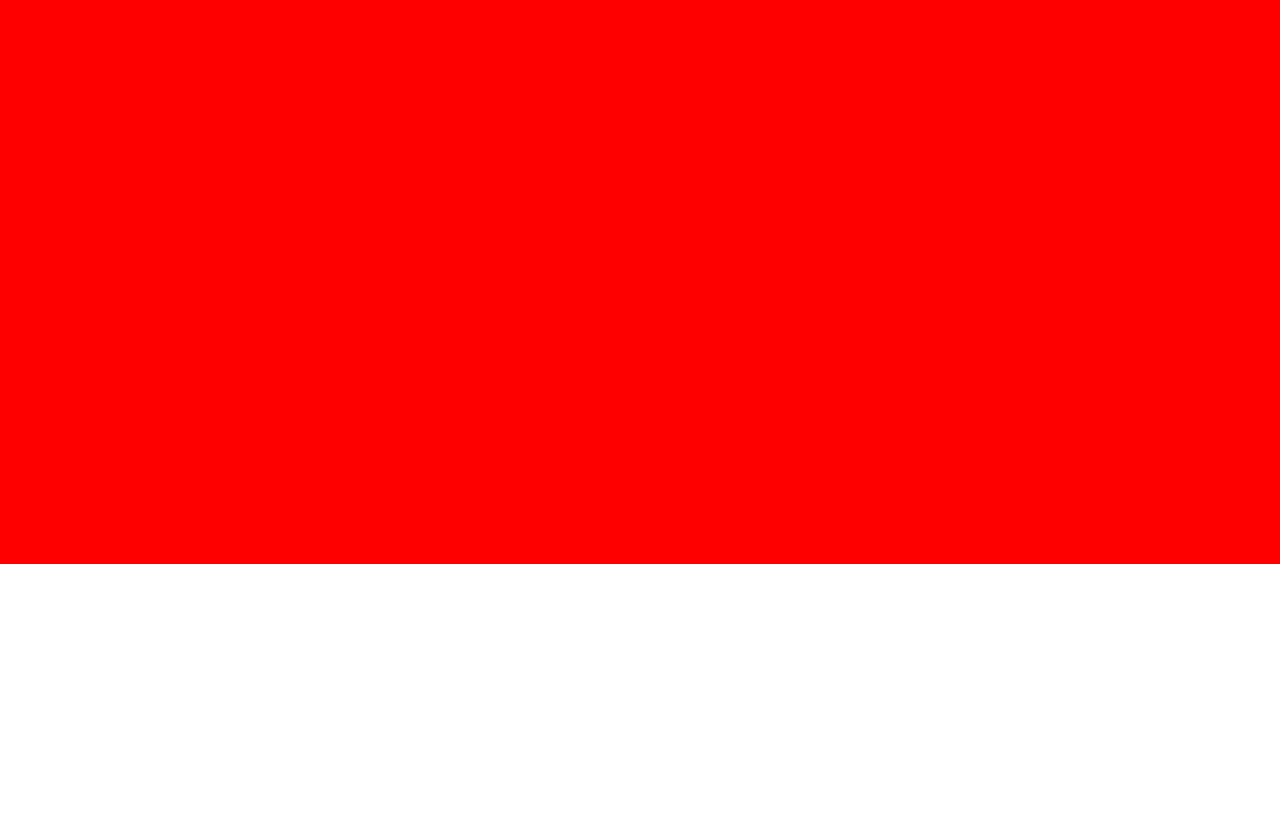
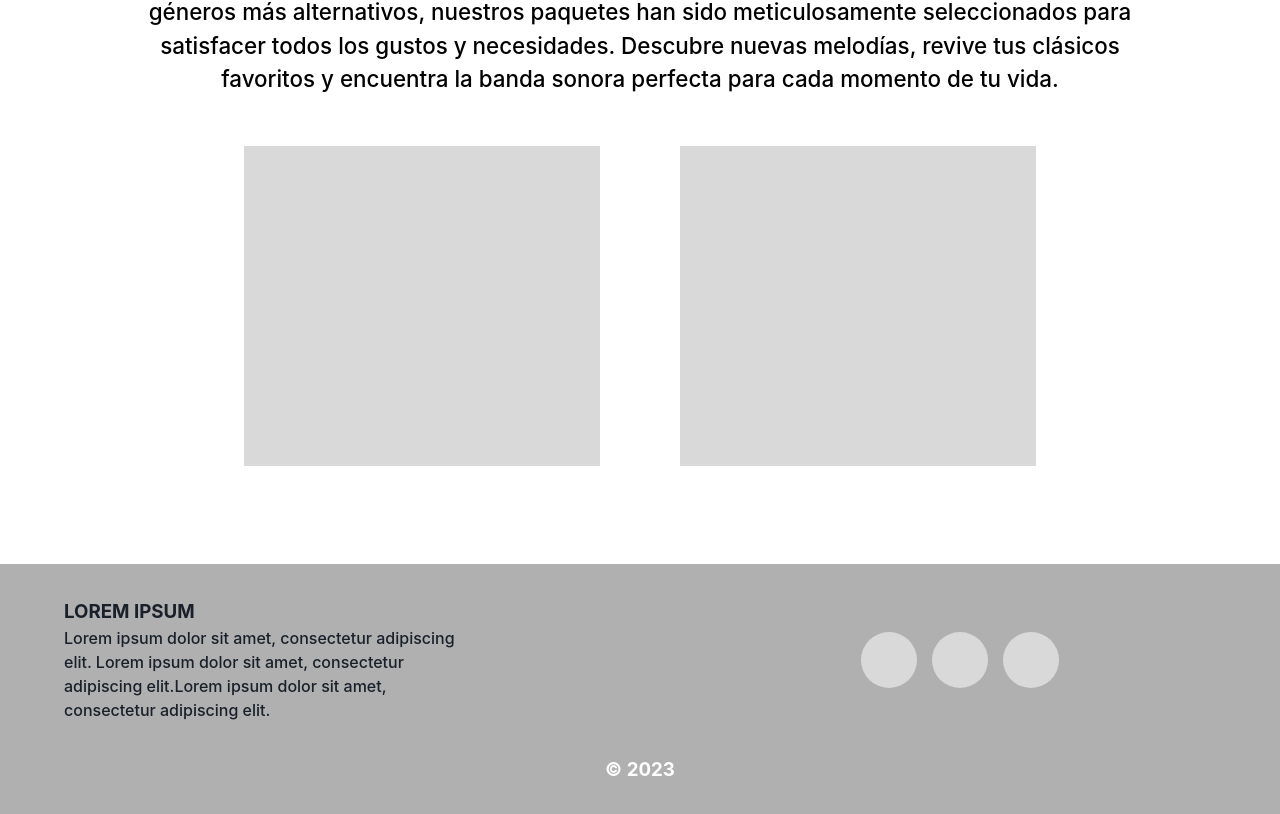
Before and after one commit to StivenB23/frontend_multimedia, a React (Vite) app: page /dashboardTest in a window 1280 px wide. Shown: the part 1836-2650 px from the top of the page. Before the commit the page ends 2400 px from the top, so only its background shows below. Built offline with nearby package versions, Linux system fonts and the light colour scheme.

Commit message:
Maquetación Dashboard v2

```diff
--- a/src/pages/DashboardTest/DashboardTest.css
+++ b/src/pages/DashboardTest/DashboardTest.css
@@ -193,10 +193,111 @@ header>button {
 /* TERCER INTERFAZ */
 
 .pageThree{
-
     height: 100vh;
     width: 100%;
-    background-color: red;
-    display: flex-;
+    display: flex;
+    flex-direction: column;
+    justify-content: center;
+    align-items: center;
+    text-align: center;
+}
+
+.pageThree h1{
+    font-size: 4rem;
+    margin: 15px;
+}
+
+.pageThree h4{
+    font-weight: 500;
+    width: 100%;
+    font-size: 140%;
+    margin-bottom: 30px;
+}
+
+.imagesPageThree{
+    height: 50%;
+    width: 65%;
+    display: flex;
+    gap: 40px;
+    justify-content: space-between;
 
 }
+
+.imgPageThreeOne{
+
+    height: 20rem;
+    width: 28rem;
+    margin: 20px;
+    background-color: #D9D9D9;
+}
+
+.imgPageThreeTwo{
+
+    height: 20rem;
+    width: 28rem;
+
+    margin: 20px;
+    background-color: #D9D9D9;
+
+}
+
+/* Footer */
+
+footer{
+    height: 16rem;
+    width: 100%;
+    background-color: #B0B0B0;
+}
+
+.contentFooter{
+    display: grid;
+    grid-template-columns: 50% 50%;
+    width: 100%;
+    height: 12rem;
+    background-color: #B0B0B0;
+
+}
+
+.textoFooter{
+    display: flex;
+    flex-direction: column;
+    justify-content: center;
+    height: 12rem;
+    color: #192029;
+    padding: 10%;
+}
+
+.textoFooter h4{
+
+    font-weight: 500;
+
+}
+
+
+/* ICONOS */
+
+.Icons{
+
+    height: 12rem;
+    display: flex;
+    gap: 15px;
+    justify-content: center;
+    align-items: center;
+}
+
+.inonografia{
+
+    height: 3.5rem;
+    width: 3.5rem;
+    border-radius: 50%;
+    background-color: #D9D9D9;
+
+}
+
+.Year{
+    color: white;
+    display: flex;
+    width: 100%;
+    justify-content: center;
+
+}
--- a/src/pages/DashboardTest/DashboardTest.jsx
+++ b/src/pages/DashboardTest/DashboardTest.jsx
@@ -11,7 +11,6 @@ const DashboardTest = ({}) => {
 
         <div className="content">
           <div className="contentOne">
-
             <div className="contentText">
               <h1>Lorem Ipsum</h1>
               <h5>
@@ -32,39 +31,87 @@ const DashboardTest = ({}) => {
       </div>
 
       <div className="pageTwo">
-
-		<h1 >Lorem Ipsum</h1>
+        <h1>Lorem Ipsum</h1>
 
         <div className="card">
           <div className="imgPageTwo"></div>
           <h3>Lorem Ipsum</h3>
-      <h4>Lorem ipsum dolor sit <br /> amet, consectetur <br /> adipiscing elit.</h4>
+          <h4>
+            Lorem ipsum dolor sit <br /> amet, consectetur <br /> adipiscing
+            elit.
+          </h4>
         </div>
+
         <div className="card">
           <div className="imgPageTwo"></div>
           <h3>Lorem Ipsum</h3>
-      <h4>Lorem ipsum dolor sit <br /> amet, consectetur <br /> adipiscing elit.</h4>
+          <h4>
+            Lorem ipsum dolor sit <br /> amet, consectetur <br /> adipiscing
+            elit.
+          </h4>
         </div>
+
         <div className="card">
           <div className="imgPageTwo"></div>
           <h3>Lorem Ipsum</h3>
-      <h4>Lorem ipsum dolor sit <br /> amet, consectetur <br /> adipiscing elit.</h4>
+          <h4>
+            Lorem ipsum dolor sit <br /> amet, consectetur <br /> adipiscing
+            elit.
+          </h4>
         </div>
-
 
         <div className="cardTwo">
           <h3>Lorem Ipsum</h3>
           <button>Lorem ipsum</button>
         </div>
+      </div>
 
+      <div className="pageThree">
+        <h1>Lorem Impum</h1>
+        <h4>
+          Explora los emocionantes paquetes de listas de reproducción que
+          ofrecemos en Fedora y <br /> sumérgete en un universo musical sin
+          igual. Desde los éxitos más actuales hasta los <br /> géneros más
+          alternativos, nuestros paquetes han sido meticulosamente seleccionados
+          para <br /> satisfacer todos los gustos y necesidades. Descubre nuevas
+          melodías, revive tus clásicos <br /> favoritos y encuentra la banda
+          sonora perfecta para cada momento de tu vida.
+        </h4>
+
+        <div className="imagesPageThree">
+          <div className="imgPageThreeOne"></div>
+          <div className="imgPageThreeTwo"></div>
+        </div>
+      </div>
+
+
+<footer>
+
+    <div className="contentFooter">
+
+      <div className="textoFooter">
+
+        <h3>LOREM IPSUM</h3>
+
+        <h4>Lorem ipsum dolor sit amet, consectetur adipiscing <br />elit. Lorem ipsum dolor sit amet, consectetur <br /> adipiscing elit.Lorem ipsum dolor sit amet, <br /> consectetur adipiscing elit.</h4>
 
 
       </div>
-      <div className="pageThree">
+      <div className="Icons">
 
-        <h1>Lorem Impum</h1>
+        <div className="inonografia"></div>
+        <div className="inonografia"></div>
+        <div className="inonografia"></div>
+
 
       </div>
+    </div>
+
+
+      <h3 className="Year">© 2023</h3>
+
+</footer>
+
     </div>
   );
 };
```
Lines whose indentation alone changed are shown as unchanged.
